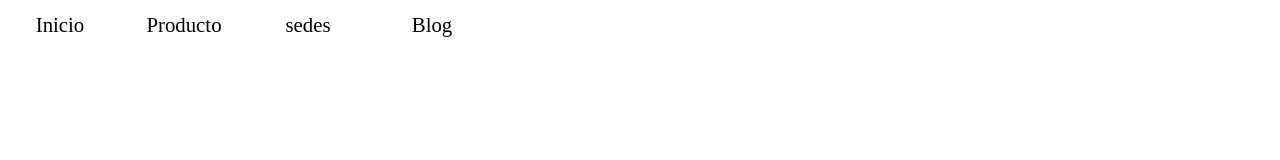
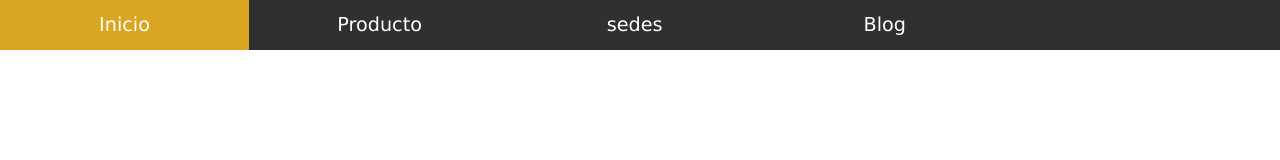
Before and after one commit to pac0sanch3/mi-sitio-web, a plain HTML site: page menu-subitems.html in a window 1280 px wide. Drawn offline with Linux system fonts and the light colour scheme.

Commit message:
menu sub-items

```diff
--- a/css/menu-subpoyectos.css
+++ b/css/menu-subpoyectos.css
@@ -1,23 +1,50 @@
+/* general */
 *{
     margin: 0;
     padding: 0;
+    font-family: Verdana, Geneva, Tahoma, sans-serif;
 }
-nav {
+nav ul{
+    background-color: rgb(48, 48, 48);
     width: 100%;
-    height: 70px;
+    position: absolute;
+    list-style: none;
 }
-ul{
-    width: 100%;
-    height: 500px;
+nav a{
+    text-decoration: none;
+    color: white;
+    width: 61.2%;
+    display: block;
+    padding: 0 2.5em;
+    font-size: 1.2rem;
+    text-align: center;
 }
-li{
+nav a:hover{
+    background-color: goldenrod;
+}
+/* menu primer nivel */
+nav > ul > li{
     display: inline-block;
-    width: 120px;
-    text-align: center;
+    width: 250px;
     line-height: 50px;
-    font-size: 1.3rem;
 }
-a{
-    text-decoration: none;
-    color:black;
+ul li{
+    position: relative;
 }
+/* menu segundo nivel */
+nav li li{
+    max-height: 0;
+    overflow: hidden;
+
+}
+nav li:hover > ul > li{
+    visibility: visible;
+    max-height: 500px;
+    overflow: visible;
+    border: 1px solid rgb(255, 255, 255, 0.7) ;
+}
+/* tercer nivel  */
+nav ul ul ul{
+    left: 100%;
+    top: -1px;
+}
--- a/menu-subitems.html
+++ b/menu-subitems.html
@@ -12,7 +12,7 @@
             <li class="item"><a href="#">Inicio</a></li>
             <li class="item"><a href="#">Producto</a></li>
             <li class="item"><a href="#">sedes</a>
-               <!--  <ul>
+                <ul>
                     <li class="sub-item"><a href="#">Putumayo</a></li>
                     <li class="sub-item"><a href="#">Caqueta</a></li>
                     <li class="sub-item"><a href="#">Huila</a>
@@ -24,8 +24,7 @@
                         </ul>
                     </li>
                     <li class="sub-item"><a href="#">Tolima</a></li>
-                </ul> -->
-            </li>
+                </ul>
             <li class="item"><a href="#">Blog</a></li>
         </ul>
     </nav>
```
